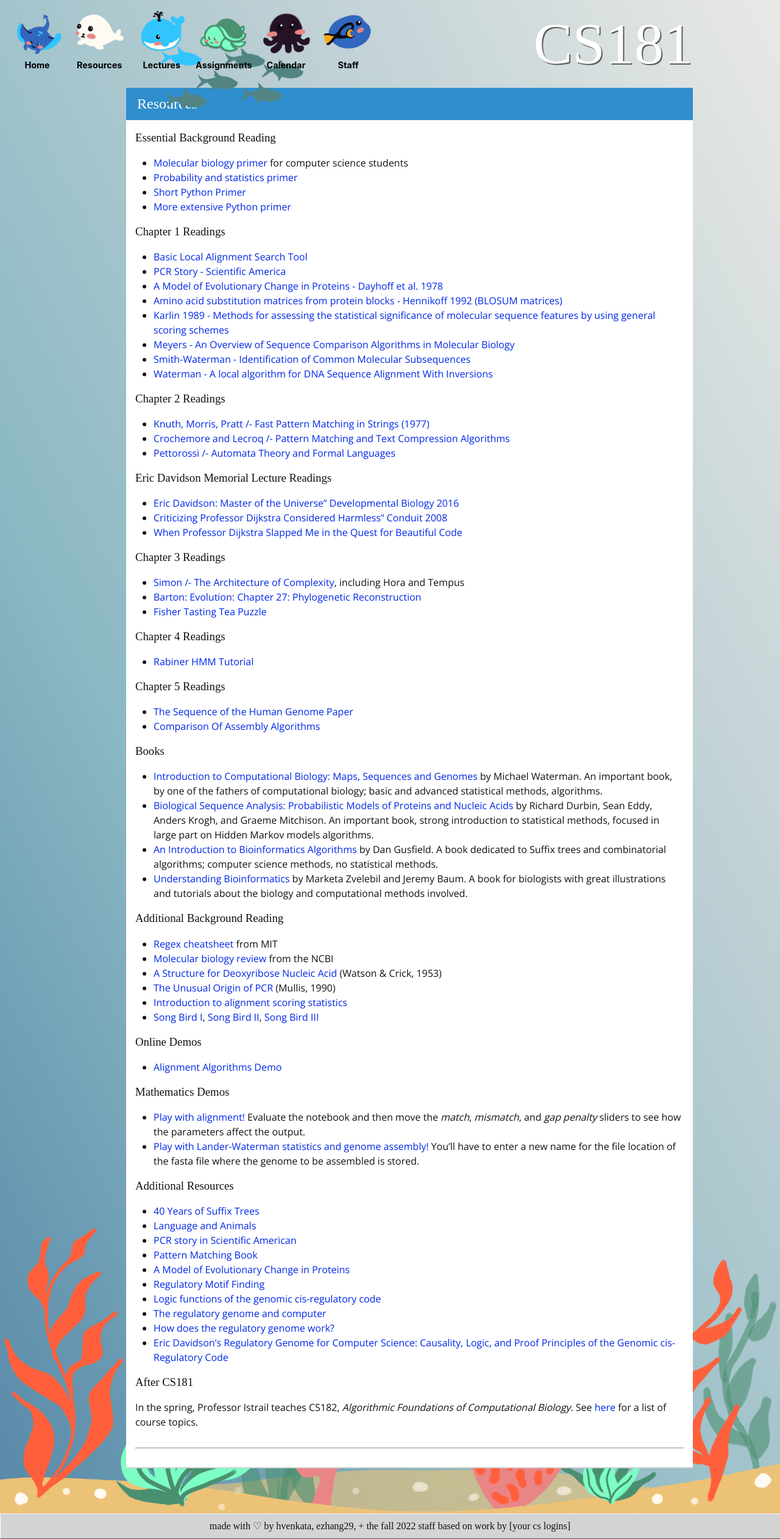
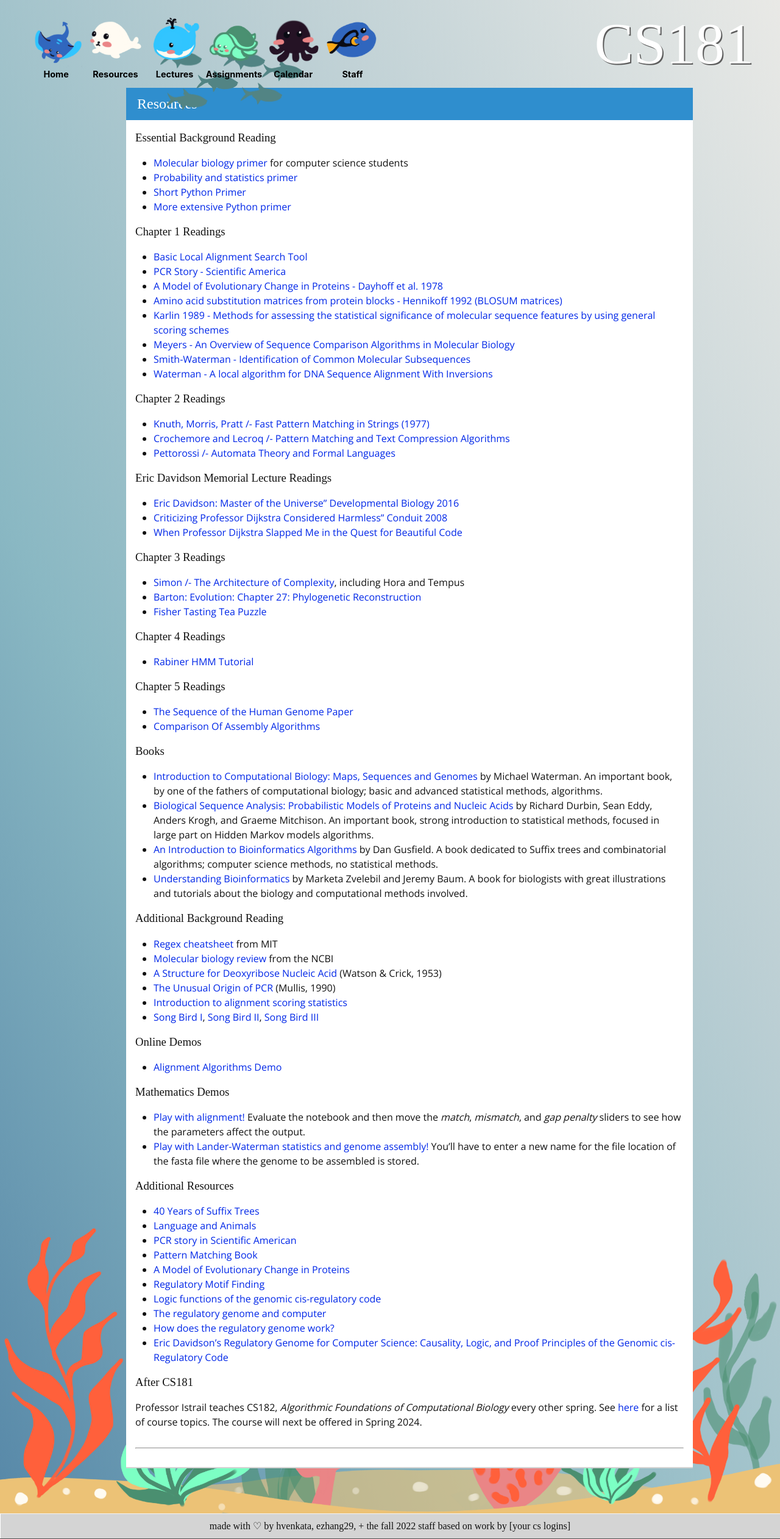
Before and after one commit to brown-cs181-fall22/brown-cs181-fall22, a Jekyll site: the page built from resources.md, in a window 1280 px wide. Shown: the whole page at 61% size. Built offline with Jekyll 4.4.1, drawn with Linux system fonts in a browser that asks for light colours; some web fonts are replaced.

Commit message:
some ui changes

```diff
--- a/_sass/minima/_layout.scss
+++ b/_sass/minima/_layout.scss
@@ -29,6 +29,7 @@
 }
 
 .site-nav {
+  min-width: fit-content;
   position: absolute;
   top: 9px;
   border-radius: 5px;
@@ -36,92 +37,80 @@
   display: flex;
   flex-direction: row;
   z-index: 20;
-
-  @media only screen and (max-width: 600px) {
-    background-color: white;
-    box-shadow: rgba(50, 50, 93, 0.25) 0px 13px 27px -5px, rgba(0, 0, 0, 0.3) 0px 8px 16px -8px;
 }
 
-  .nav-trigger {
+@media only screen and (max-width: 1020px) {
+  .site-nav {
+    background-color: #bccfd4;
+    box-shadow: rgba(50, 50, 93, 0.25) 0px 13px 27px -5px, rgba(0, 0, 0, 0.3) 0px 8px 16px -8px; }
+
+
+  .site-nav input ~ .trigger {
+    clear: both;
     display: none;
   }
 
-  .menu-icon {
+  .site-nav .menu-icon {
     float: right;
     width: 36px;
     height: 26px;
     line-height: 0;
     padding-top: 10px;
     text-align: center;
-
-    > svg path {
-      fill: $border-color-03;
-    }
   }
 
-  label[for="nav-trigger"] {
-    display: block;
-    float: right;
-    width: 36px;
-    height: 36px;
-    z-index: 2;
-    cursor: pointer;
+  .site-nav .trigger{
+    display: none
   }
 
-  input ~ .trigger {
-    clear: both;
-    display: none;
-  }
-
-  input:checked ~ .trigger {
+  .site-nav input:checked ~ .trigger {
     display: flex;
     padding-bottom: 5px;
   }
 
-  .page-link {
-    color: $text-color;
-    line-height: $base-line-height;
+  .site-nav .page-link {
+    color: #111111;
+    line-height: 1.5;
     display: block;
     padding: 5px 10px;
-
-    // Gaps between nav items, but not on the last one
-    &:not(:last-child) {
-      margin-right: 0;
-    }
     margin-left: 20px;
   }
 
-  @media screen and (min-width: $on-medium) {
+  .site-nav .page-link:not(:last-child) {
+    margin-right: 0;
+  }
+}
+
+@media screen and (min-width: 1020px) {
+  .site-nav {
     position: static;
     float: right;
     border: none;
     background-color: inherit;
+  }
 
-    label[for="nav-trigger"] {
+  .site-nav label[for="nav-trigger"] {
     display: none;
   }
 
-    .menu-icon {
+  .site-nav .menu-icon {
     display: none;
   }
 
-    input ~ .trigger {
+  .site-nav input ~ .trigger {
     display: flex;
   }
 
-    .page-link {
+  .site-nav .page-link {
     display: inline;
     padding: 0;
+    margin-left: auto;
+  }
 
-      &:not(:last-child) {
+  .site-nav .page-link:not(:last-child) {
     margin-right: 20px;
   }
-      margin-left: auto;
 }
-  }
-}
-
-
 
 /**
  * Site footer
--- a/assets/css/style.scss
+++ b/assets/css/style.scss
@@ -112,13 +112,14 @@
 
     .site-nav {
       display: flex;
-      // width: 90px;
+      width: 138px;
       flex-direction: row;
       justify-content: center;
       align-items: center;
-      left: 15px;
+      left: 44px;
       position: absolute;
       z-index: 21;
+      top: 20px;
 
         @media only screen and (max-width: 1020px) {
           position: fixed;
@@ -129,13 +130,14 @@
 
     .nav-trigger {
       width: 100% !important;
+      display: none;
     }
 
     .trigger {
       flex-direction: row;
       justify-content: center;
       align-items: center;
-      gap: 10px;
+      gap: 1px;
 
       @media only screen and (max-width: 1020px) {
         flex-direction: column;
@@ -154,10 +156,11 @@
     border-radius: 10px;
     padding: 5px;
     transition: 0.3s ease;
-    min-width: 80px;
+    min-width: 85px;
+    max-width: 48%;
 
     &:hover {
-      backdrop-filter: blur(10px);
+      backdrop-filter: hue-rotate(200deg);
     }
 
     .image {
@@ -234,7 +237,6 @@ header {
   @media only screen and (max-width: 600px) {
     margin-top: 70px;
   }
-
 
     .title {
       font-family: 'Coiny', cursive;
@@ -372,6 +374,7 @@ header {
   color: white;
   text-shadow: 2px 2px #5d5d5d;
   z-index: 20;
+  left: 100px;
 
   a {
     color: white; // changes the size of the header text
@@ -390,7 +393,6 @@ header {
     left: 0px;
     height: 60px;
     width: 100vw;
-    backdrop-filter: blur(10px);
 
     .text {
       right: 20px;
--- a/fish.css
+++ b/fish.css
@@ -44,8 +44,8 @@ body {
   svg #fish4,
   svg #fish5,
   svg #fish6 {
-  /* fill:#528484; */
-  fill:#30c5ff;
+  fill:#528484;
+  /* fill:#30c5ff; */
 
       -moz-animation: bounce 2s infinite;
     -webkit-animation: bounce 2s infinite;
--- a/resources.md
+++ b/resources.md
@@ -79,6 +79,6 @@ links: []
 - [Eric Davidson's Regulatory Genome for Computer Science: Causality, Logic, and Proof Principles of the Genomic cis-Regulatory Code](resources/10.pdf)
 
 ### After CS181
-In the spring, Professor Istrail teaches CS182, *Algorithmic Foundations of Computational Biology*. See [here](resources/cs182.pdf) for a list of course topics.
+Professor Istrail teaches CS182, *Algorithmic Foundations of Computational Biology* every other spring. See [here](resources/cs182.pdf) for a list of course topics. The course will next be offered in Spring 2024.
 
 ---
```
Also changed, not shown: 4 other files. Lines whose indentation alone changed are shown as unchanged.
